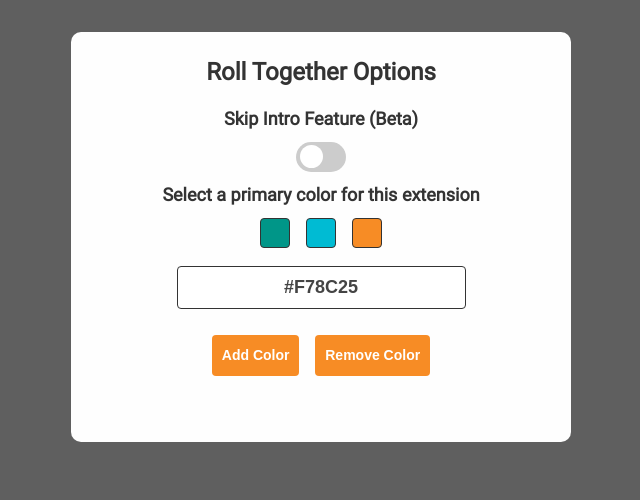
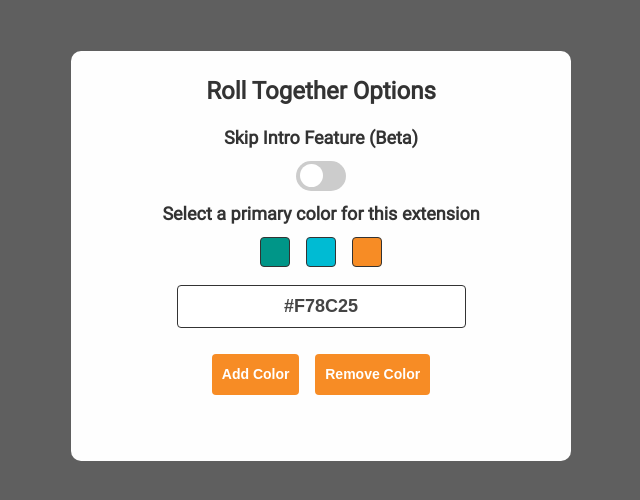
Before and after one commit to samuraiexx/roll_together, a browser extension: page options.html in a window 1280 px wide. Shown: the whole page, without its empty margins (319-959 px from the left). Drawn offline with Linux system fonts and the light colour scheme.

Commit message:
Update options page style to fit Firefox

```diff
--- a/options.html
+++ b/options.html
@@ -5,7 +5,7 @@
   <link rel="stylesheet" type="text/css" href="styles.css">
 </head>
 
-<body class="optionsBody mt32">
+<body class="optionsBody mt32 center">
   <div class="optionsContainer">
     <h1 class="mt32 mb16">Roll Together Options</h1>
     <h2>Skip Intro Feature (Beta)</h2>
--- a/styles.css
+++ b/styles.css
@@ -22,6 +22,8 @@ body.optionsBody {
   background-color: #5f5f5f;
   display: flex;
   justify-content: center;
+  margin: auto;
+  padding: 4%;
 }
 
 .switch {
```
